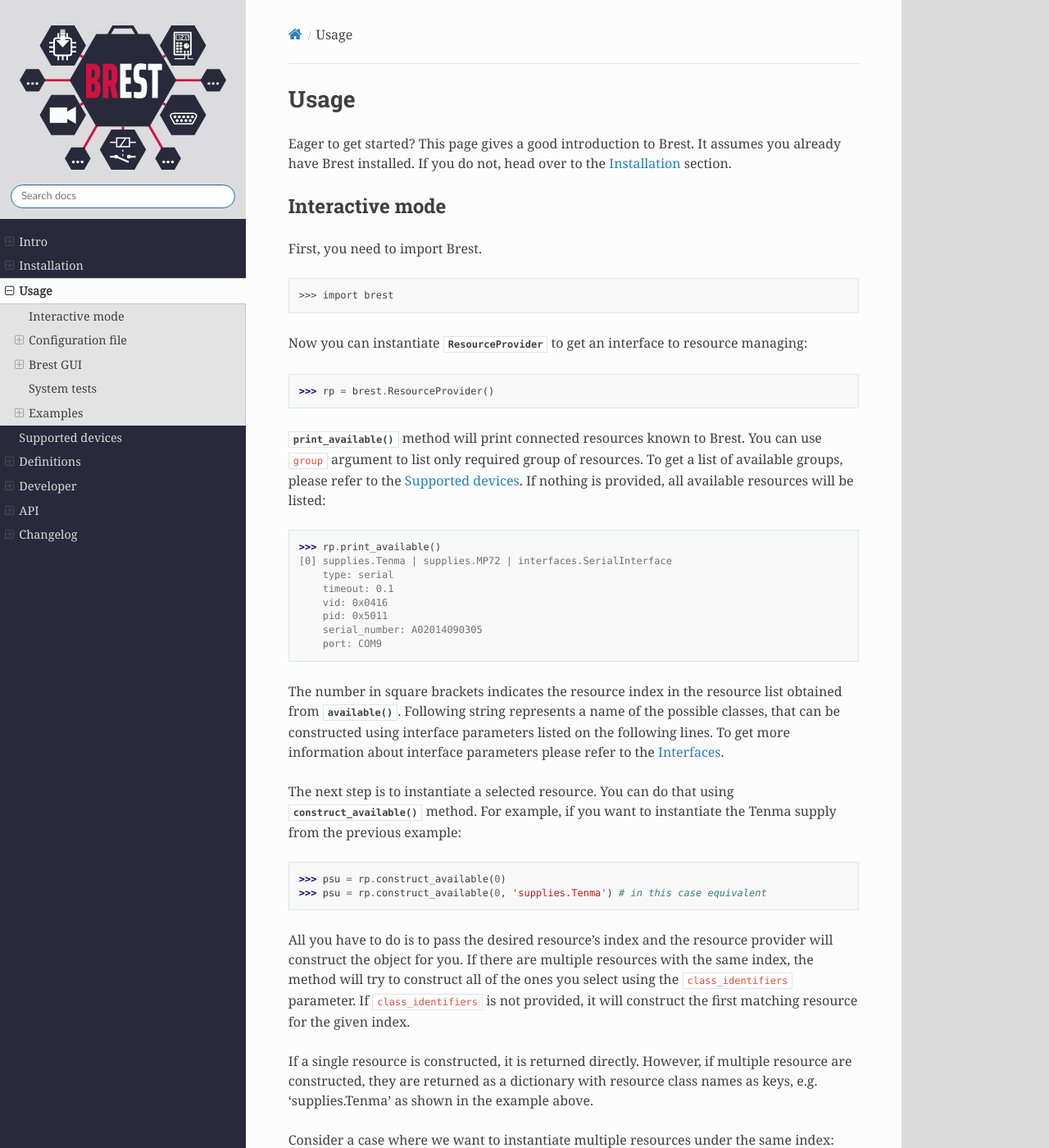
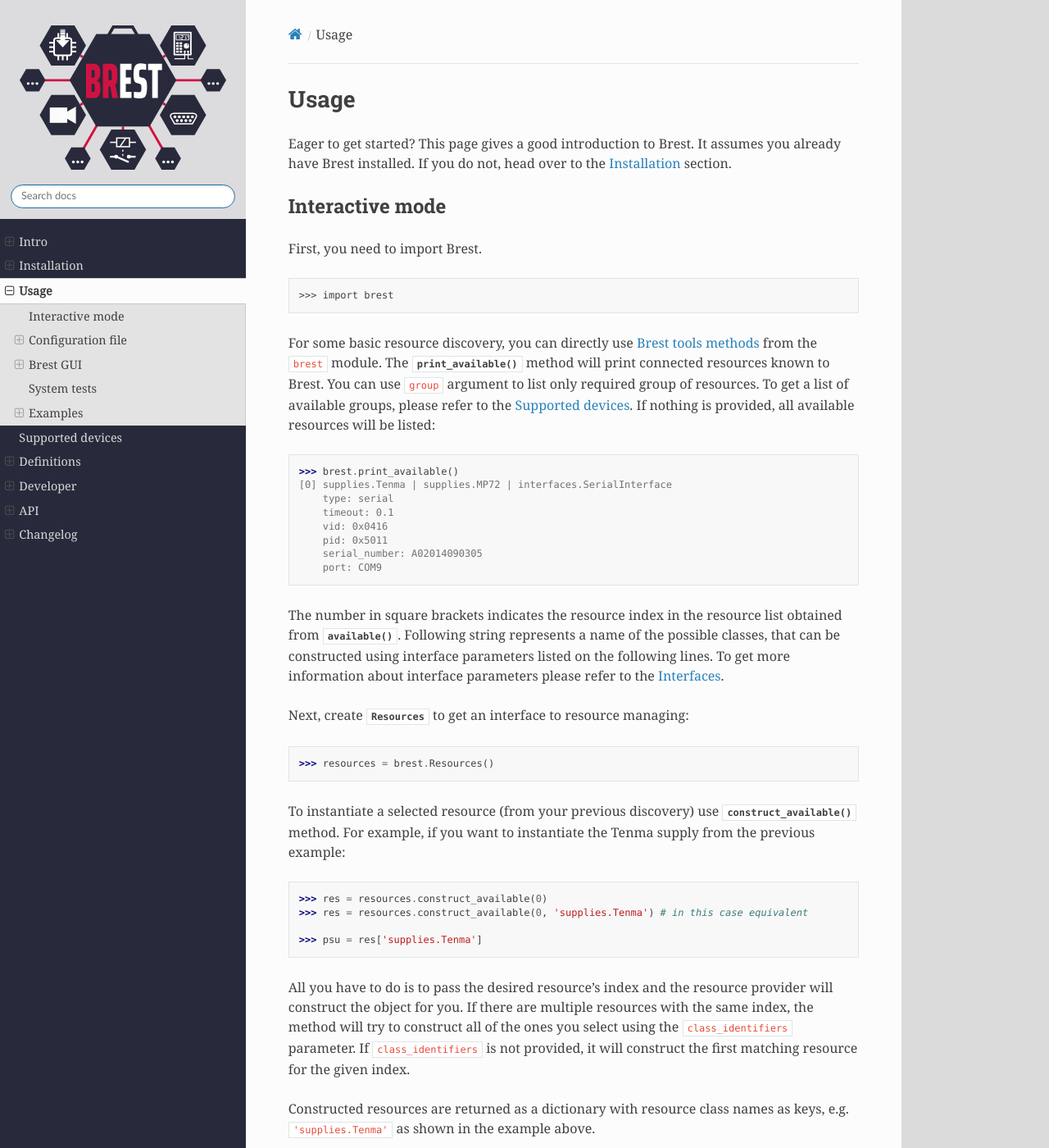
Before and after one commit to BenderRobotics/brest, a Sphinx documentation site: the page built from docs/usage.rst, in a window 1280 px wide and 1400 px high. Shown: the whole window at 82% size. Built offline with Sphinx 7.4.7 and the Read the Docs theme 3.1.0, drawn with Linux system fonts in a browser that asks for light colours; the version number could not be read and is left out; some of the changed text lies outside the part shown.

```diff
--- a/docs/usage.rst
+++ b/docs/usage.rst
@@ -14,16 +14,13 @@ First, you need to import Brest.
 
     >>> import brest
 
-Now you can instantiate :class:`~brest.ResourceProvider` to get an interface to resource managing::
-
-    >>> rp = brest.ResourceProvider()
-
-:meth:`~brest.ResourceProvider.print_available` method will print connected resources known
-to Brest. You can use ``group`` argument to list only required group of resources. To get a list
+For some basic resource discovery, you can directly use :ref:`brest-tools-methods` from the ``brest`` module.
+The :meth:`~brest.print_available` method will print connected resources known to Brest.
+You can use ``group`` argument to list only required group of resources. To get a list
 of available groups, please refer to the :ref:`supported`. If nothing is provided, all available
 resources will be listed::
 
-    >>> rp.print_available()
+    >>> brest.print_available()
     [0] supplies.Tenma | supplies.MP72 | interfaces.SerialInterface
         type: serial
         timeout: 0.1
@@ -33,26 +30,33 @@ resources will be listed::
         port: COM9
 
 The number in square brackets indicates the resource index in the resource list obtained from
-:meth:`~brest.ResourceProvider.available`. Following string represents a name of the possible classes,
+:meth:`~brest.Resources.available`. Following string represents a name of the possible classes,
 that can be constructed using interface parameters listed on the following lines. To get more information
 about interface parameters please refer to the :ref:`definitions.interfaces`.
 
-The next step is to instantiate a selected resource. You can do that using
-:meth:`~brest.ResourceProvider.construct_available` method. For example, if you want to instantiate the
+Next, create :class:`~brest.Resources` to get an interface to resource managing::
+
+    >>> resources = brest.Resources()
+
+To instantiate a selected resource (from your previous discovery) use
+:meth:`~brest.Resources.construct_available` method. For example, if you want to instantiate the
 Tenma supply from the previous example::
 
-    >>> psu = rp.construct_available(0)
-    >>> psu = rp.construct_available(0, 'supplies.Tenma') # in this case equivalent
+    >>> res = resources.construct_available(0)
+    >>> res = resources.construct_available(0, 'supplies.Tenma') # in this case equivalent
+
+    >>> psu = res['supplies.Tenma']
 
 All you have to do is to pass the desired resource's index and the resource provider will construct the
-object for you. If there are multiple resources with the same index, the method will try to construct all of  the ones you select using the ``class_identifiers`` parameter.
+object for you. If there are multiple resources with the same index, the method will try to construct all of
+the ones you select using the ``class_identifiers`` parameter.
 If ``class_identifiers`` is not provided, it will construct the first matching resource for the given index.
 
-If a single resource is constructed, it is returned directly. However, if multiple resource are constructed, they are returned as a dictionary with resource class names as keys, e.g. 'supplies.Tenma' as shown in the example above.
+Constructed resources are returned as a dictionary with resource class names as keys, e.g. ``'supplies.Tenma'`` as shown in the example above.
 
 Consider a case where we want to instantiate multiple resources under the same index:
 
-    >>> rp.print_available()
+    >>> resources.print_available()
     [0] multimeters.MP71 | supplies.MP71 | interfaces.SerialInterface
         type: serial
         timeout: 0.1
@@ -61,12 +65,12 @@ Consider a case where we want to instantiate multiple resources under the same i
         serial_number: A02014090305
         port: COM9
 
-    >>> resources = rp.construct_available(0, class_identifiers=['supplies.MP71', 'multimeters.MP71'])
-    >>> psu = resources['supplies.MP71']
-    >>> dmm = resources['multimeters.MP71']
+    >>> constructed = resources.construct_available(0, class_identifiers=['supplies.MP71', 'multimeters.MP71'])
+    >>> psu = constructed['supplies.MP71']
+    >>> dmm = constructed['multimeters.MP71']
 
 If you have printed resources using ``group`` parameter, you also need to specify the same group to
-:meth:`~brest.ResourceProvider.available` method for corresponding indexes.
+:meth:`~brest.Resources.available` method for corresponding indexes.
 
 Now, you have the bench power supply ready to operate through the `psu` variable which contains
 :class:`~brest.Tenma` class as a unified interface::
@@ -102,7 +106,7 @@ After you have created your configuration file, you can use it in Brest by insta
 
     import brest
 
-    res = brest.Resources('myProj')
+    resources = brest.Resources('myProj')
 
 If you have any custom classes which derived from any Brest’s base classes, you also have to
 import them so Brest can get to know them.
```
Also changed, not shown: docs/developer.rst (+12 -12 lines), technical-debt.md (+8 -0 lines).
